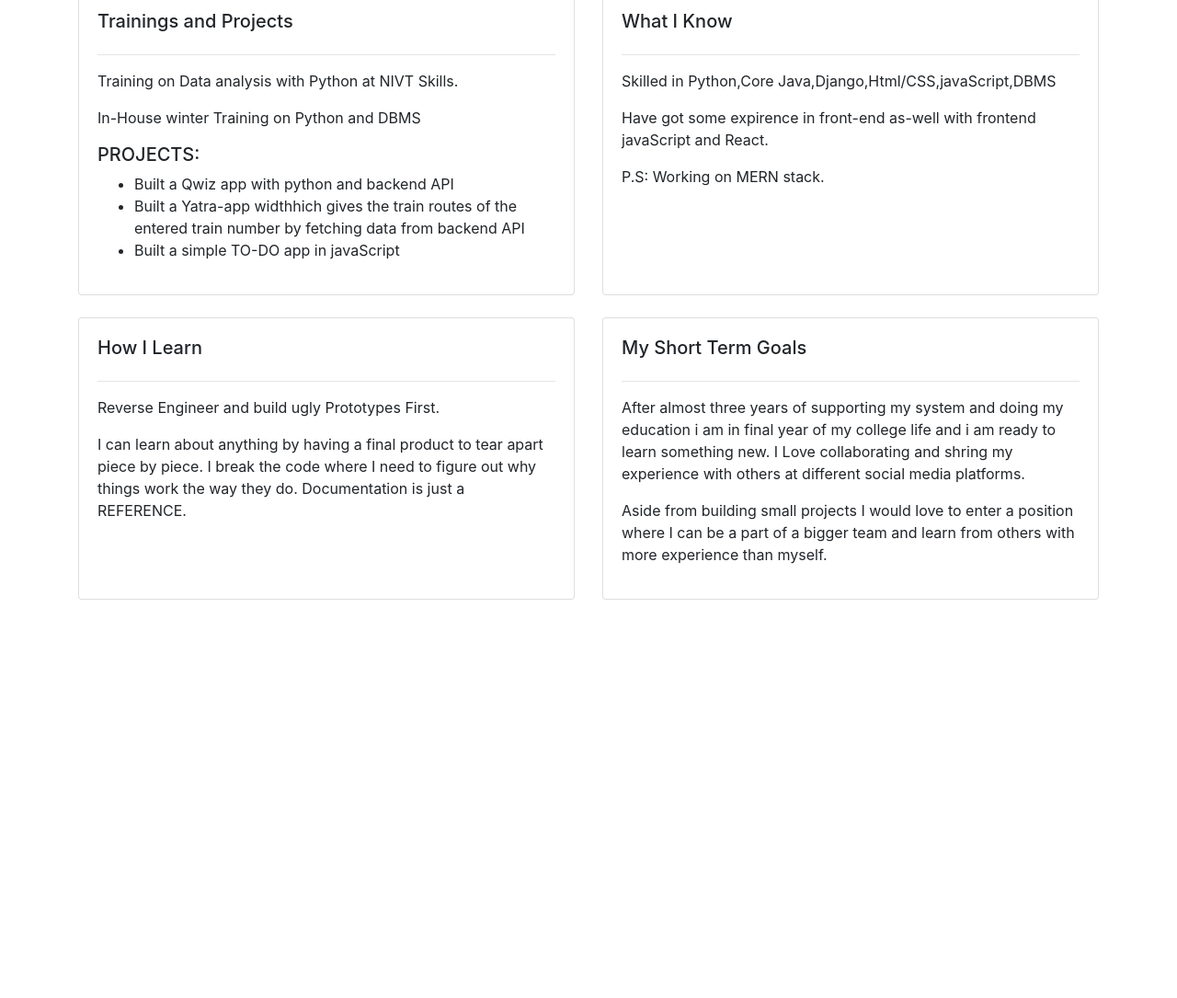
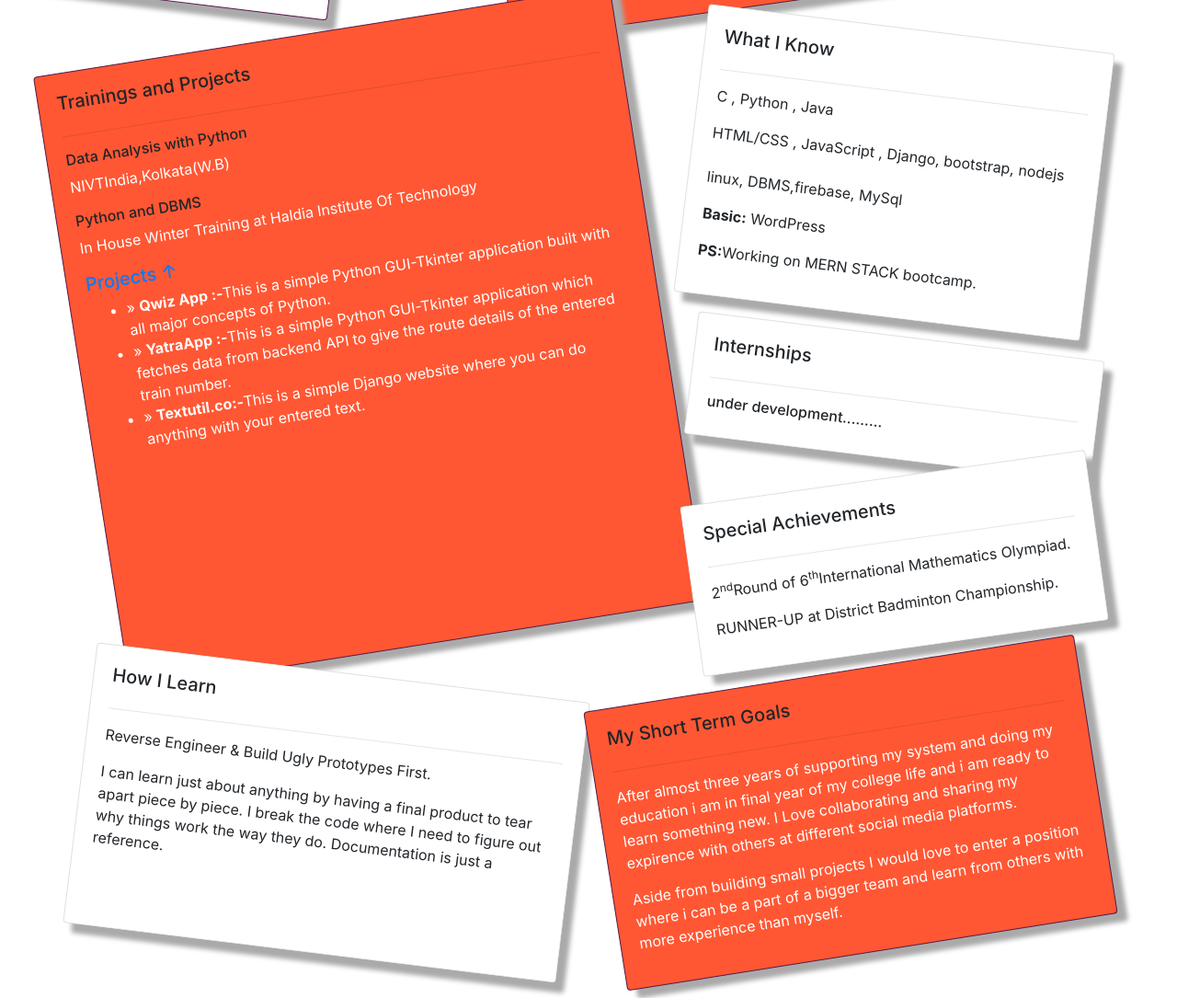
Before and after one commit to jgaurav9916/jgaurav9916, a Django app: page / in a window 1280 px wide. Shown: the part 1318-2403 px from the top of the page at 92% size. Before the commit the page ends 1970 px from the top, so only its background shows below. Run offline with Django 3.2, Linux system fonts and the light colour scheme; some libraries are stand-ins or nearby versions.

Commit message:
attractive portfolio

```diff
--- a/base/templates/home.html
+++ b/base/templates/home.html
@@ -1,103 +1,148 @@
+{% load static %}
 
-{% load static %}
+<!DOCTYPE html>
+<html>
+<head>
+	<title>Gaurav Jha</title>
+	 <link rel = "icon" href =
+"{% static 'images/anchal1.png' %}"
+        type = "image/x-icon">
+	<link href="{% static '/css/main.css'  %}" rel="stylesheet" type="text/css">
+	<link rel="stylesheet" href="https://stackpath.bootstrapcdn.com/bootstrap/4.3.1/css/bootstrap.min.css" integrity="sha384-ggOyR0iXCbMQv3Xipma34MD+dH/1fQ784/j6cY/iJTQUOhcWr7x9JvoRxT2MZw1T" crossorigin="anonymous">
+
+<!-- Start of Async Callbell Code -->
+<script>
+    window.callbellSettings = {
+      token: "LxUEXWcvioiQdi9uVH7XHhgU"
+    };
+  </script>
+  <script>
+    (function(){var w=window;var ic=w.callbell;if(typeof ic==="function"){ic('reattach_activator');ic('update',callbellSettings);}else{var d=document;var i=function(){i.c(arguments)};i.q=[];i.c=function(args){i.q.push(args)};w.Callbell=i;var l=function(){var s=d.createElement('script');s.type='text/javascript';s.async=true;s.src='https://dash.callbell.eu/include/'+window.callbellSettings.token+'.js';var x=d.getElementsByTagName('script')[0];x.parentNode.insertBefore(s,x);};if(w.attachEvent){w.attachEvent('onload',l);}else{w.addEventListener('load',l,false);}}})()
+  </script>
+  <!-- End of Async Callbell Code -->
 
 
 
-
-<!DOCTYPE html>
-<html lang="en">
-<head>
-    <meta charset="UTF-8">
-    <meta name="viewport" content="width=device-width, initial-scale=1.0">
-    <title>Gaurav Jha</title>
-    <link href="{% static '/css/main.css' %}" rel ="stylesheet" type="text/css">
-    <link rel="stylesheet" href="https://stackpath.bootstrapcdn.com/bootstrap/4.3.1/css/bootstrap.min.css" integrity="sha384-ggOyR0iXCbMQv3Xipma34MD+dH/1fQ784/j6cY/iJTQUOhcWr7x9JvoRxT2MZw1T" crossorigin="anonymous">
-
 </head>
 <body>
+	<p><br></p>
+
+
+	<div class="container">
+		<div class="row">
+			<div class="col-md-4">
+   				<div style="box-shadow: 10px 10px 5px #aaaaaa;
+            transform: rotate(7deg);background-color:white;border-color:#571845;" class=" card card-body h-100 wrapper1 " id="profile-wrapper">
+
+        					<img  id="profile-pic" src="{% static 'images/gaurav.jpg' %}" >
+        					<hr >
+        					<h3  style="color:#FF5733;">Hi I'm Gaurav!</h3>
         					<br>
-    <div class="container">
-        <div class ="row">
-            <div class="col-md-3">
-                <div class ="card card-body h-100 border-info" id="profile-wrapper">
-                    <img id="profile-pic" src="{% static 'images/gaurav.jpeg' %}" >
+        					<h6 c style="color:black;"><span style="font-size:20px;color:green;margin-left:-5%">while</span>( true ){<br><span style="margin-left:20%">I.Love (coding)</span><br><span style="margin-right:20%">}</span></h6>
+        				</div>
+
+			</div>
+
+			<div class="col-md-7">
+				<div style=" box-shadow: 10px 10px 5px #aaaaaa;
+    transform: rotate(-8deg);background-color:#FF5733;border-color:#571845;" class="card card-body h-100 wrapper2">
+					<h4>About</h4>
 					<hr>
-                    <h4>Hi I am Gaurav!</h4>
-                    <p>I am a computer science geek and loves solving problems.</p>
+					<p  style="color:white;">Gaurav Kumar Jha is a Backend developer and currently Studying in Third Year of Bachelor of Technology from Haldia Institute of Technology,W.B.</p>
+
+					<p style="color:white;">He is a Quick learner and a hard-working team person.<br>He has always done my work with full dedication.</p>
+
+                    <p>He can Grasp new responsibilites and things in no time.</p>
+
+					<p style="color:white;">I am open to all form of tech stack and do not want to ristrict myself by sticking to a single platform in this fast and ever growing world of software development.</p>
+					<ul class="social-links">
+						<li><a href="https://mail.google.com/mail/u/0/#inbox" target="_blank"><img class="social" src="{% static 'images/gmail.png' %}"></a></li>
+						<li><a href="https://www.linkedin.com/in/gaurav-kumar-jha-b27476167/" target="_blank"><img class="social" src="{% static 'images/linkedin.png' %}"></a></li>
+						<li><a href="https://github.com/jgaurav9916" target="_blank"><img class="social" src="{% static 'images/git.svg' %}"></a></li>
+
+
+					</ul>
+
 				</div>
 			</div>
-            <div class="col-md-9">
-                <div class ="card card-body h-100 border-info">
-                <h4>ABOUT</h4>
+		</div>
+		<br>
+		<div class="row">
+			<div class="col-md-7">
+				<div style=" box-shadow: 10px 10px 5px #aaaaaa;
+    transform: rotate(-9deg);background-color:#FF5733;border-color:#571845;" class="card card-body h-100 wrapper2">
+					<h5>Trainings and Projects</h5>
 					<hr>
-                <p>Gaurav Kumar Jha is a backend developer and currently Studying in Third Year of Bachelor of Technology degree from Haldia Institute Of Technology,W.B. </p>
-
-                <p>He is a Quick learner and a hard-working team person.<br> He has always done his work with full dedication. </p>
-
-                <p>He can Grasp new responsibilites and things in no time.</p>
-                <p>He is open to all forms of tech stack and do not want to restrict himself by sticking to a single platform in this fast and ever growing world of software development.</p>
-
-
-                <ul class="social-links">
-                    <li><img class="social" src ="{% static 'images/gmail.png' %}"></li>
-                    <li><a href="{% static 'linkedin.com/in/gaurav-kumar-jha-b27476167/' %}"><img class="social" src ="{% static 'images/linkedin.png' %}"></a></li>
-                    <li><img class="social" src ="{% static 'images/twitter.png' %}"></li>
+					<h6>Data Analysis with Python</h6>
+					<p style="color:white;">NIVTIndia,Kolkata(W.B)</p>
+					<h6>Python and DBMS</h6>
+					<p style="color:white;">In House Winter Training at Haldia Institute Of Technology</p>
+					<h5><a style="text-decoration: none;" href="https://github.com/jgaurav9916?tab=repositories">Projects &uarr;</a></h5>
+					<ul  style="color:white;">
+						<li>&#xbb; <strong>Qwiz App :-</strong>This is a simple Python GUI-Tkinter application built with all major concepts of Python.</li>
+						<li>&#xbb; <strong>YatraApp :-</strong>This is a simple Python GUI-Tkinter application which fetches data from backend API to give the route details of the entered train number.</li>
+						<li>&#xbb; <strong>Textutil.co:-</strong>This is a simple Django website where you can do anything with your entered text. </li>
 
 					</ul>
+					</div>
+			</div>
+
+			<div class="col-md-5">
+				<div style=" box-shadow: 10px 10px 5px #aaaaaa;
+    transform: rotate(7deg);" class="card card-body  wrapper1">
+					<h5>What I Know</h5>
+					<hr>
+					<p>C , Python , Java <br></p>
+					<p>HTML/CSS , JavaScript , Django, bootstrap, nodejs <br><br> linux, DBMS,firebase, MySql </p>
+                    <p><strong>Basic:</strong>   WordPress </p>
+                    <P><strong>PS:</strong>Working on MERN STACK bootcamp.</P>
+				</div>
+				<div style=" box-shadow: 10px 10px 5px #aaaaaa;
+    transform: rotate(7deg);margin-top:20px"  class="card card-body  wrapper1">
+					<h5>Internships</h5>
+					<hr>
+					<h6>under development.........</h6>
+                </div>
+                <div style=" box-shadow: 10px 10px 5px #aaaaaa;
+    transform: rotate(-8deg);margin-top:20px"  class="card card-body  wrapper2">
+				    <h5>Special Achievements</h5>
+                    <hr>
+                    <p>2<sup>nd</sup>Round of 6<sup>th</sup>International Mathematics Olympiad. </p>
+					<p>RUNNER-UP at District Badminton Championship.</p>
+
+				</div>
+			</div>
+		</div>
+		<br>
+		<div class="row">
+			<div class="col-md-6">
+				<div style=" box-shadow: 10px 10px 5px #aaaaaa;
+    transform: rotate(7deg);"  class="card card-body h-100 wrapper1">
+				    <h5>How I Learn</h5>
+				    <hr>
+					<p>Reverse Engineer & Build Ugly Prototypes First.</p>
+
+					<p>I can learn just about anything by having a final product to tear apart piece by piece. I break the code where I need to figure out why things work the way they do. Documentation is just a reference.</p>
+
+					</div>
+			</div>
+
+			<div class="col-md-6">
+				<div style=" box-shadow: 10px 10px 5px #aaaaaa;
+    transform: rotate(-9deg);background-color:#FF5733;border-color:#571845;" class="card card-body h-100 wrapper2">
+					<h5>My Short Term Goals</h5>
+				<hr>
+				<p  style="color:white;">After almost three years of supporting my system and doing my education i am in final year of my college life and i am ready to learn something new. I Love collaborating and sharing my expirence with others at different social media platforms.</p>
+				<p  style="color:white;">Aside from building small projects I would love to enter a position where i can be a part of a bigger team and learn from others with more experience than myself.</p>
+
 				</div>
 			</div>
 		</div>
 		<br>
 
-        <div class ="row">
-            <div class="col-md-6">
-                <div class ="card card-body h-100">
-                    <h5>Trainings and Projects</h5>
-                    <hr>
-                    <p>Training on Data analysis with Python at NIVT Skills. </p>
-                    <p>In-House winter Training on Python and DBMS</p>
-                    <h5>PROJECTS:</h5>
-                    <ul>
-                        <li>Built a Qwiz app with python and backend API</li>
-                        <li>Built a Yatra-app widthhich gives the train routes of the entered train number by fetching data from backend API </li>
-                        <li>Built a simple TO-DO app in javaScript</li>
-                    </ul>
-                </div>
-            </div>
-            <div class="col-md-6">
-                <div class ="card card-body h-100">
-                    <h5>What I Know</h5>
-                    <hr>
-                    <p>Skilled in Python,Core Java,Django,Html/CSS,javaScript,DBMS</p>
-                    <p>Have got some expirence in front-end as-well with frontend javaScript and React.</p>
-
-                    <p>P.S: Working on MERN stack.</p>
-                </div>
-            </div>
-        </div>
-        <br>
-        <div class ="row">
-            <div class="col-md-6">
-                <div class ="card card-body h-100">
-                    <h5>How I Learn </h5>
-                    <hr>
-                    <p>Reverse Engineer and build ugly Prototypes First.</p>
-
-                    <p>I can learn about anything by having a final product to tear apart piece by piece. I break the code where I need to figure out why things work the way they do. Documentation is just a REFERENCE.</p>
-                </div>
-            </div>
-            <div class="col-md-6">
-                <div class ="card card-body h-100">
-                    <h5>My Short Term Goals</h5>
-                    <hr>
-                    <p>After almost three years of supporting my system and doing my education i am in final year of my college life and i am ready to learn something new. I Love collaborating and shring my experience with others at different social media  platforms.</p>
-
-                    <p>Aside from building small projects I would love to enter a position where I can be a part of a bigger team and learn from others with more experience than myself. </p>
-                </div>
-            </div>
-        </div>
 		<br>
 	</div>
 
+
 </body>
 </html>
```
Also changed, not shown: 5 other files. Lines whose indentation alone changed are shown as unchanged.
